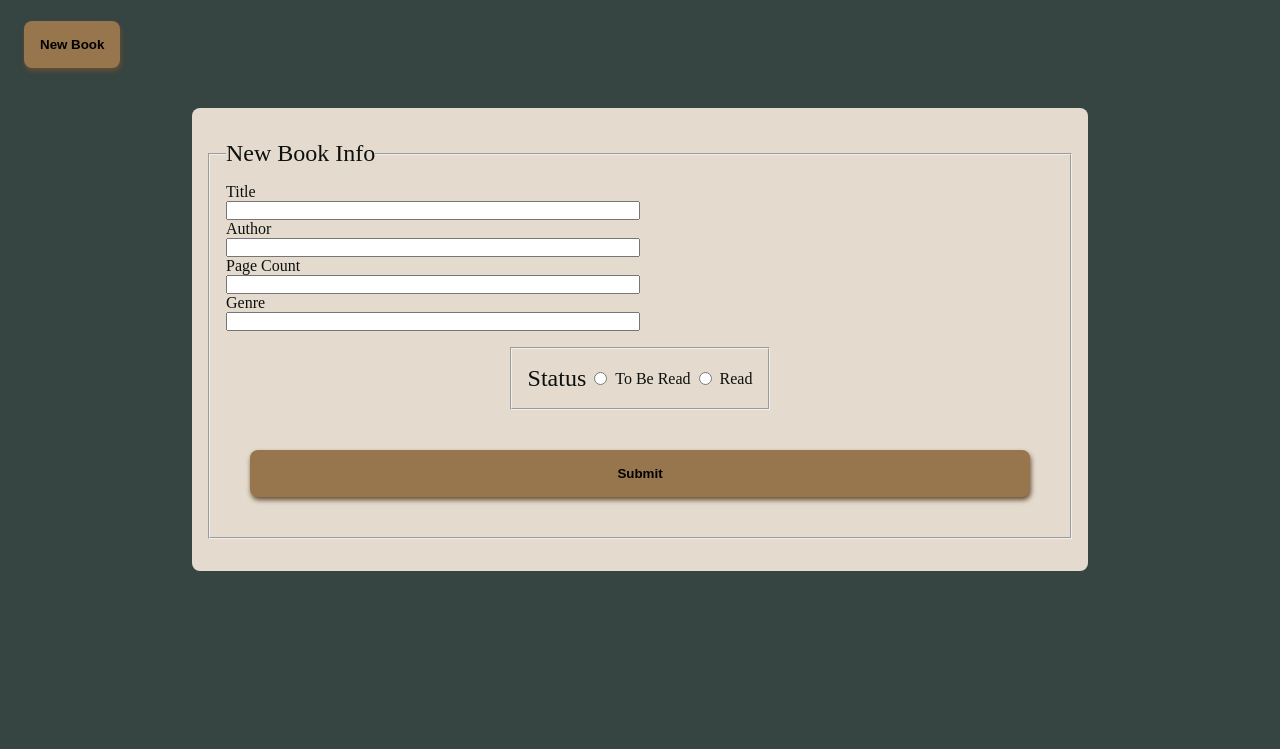
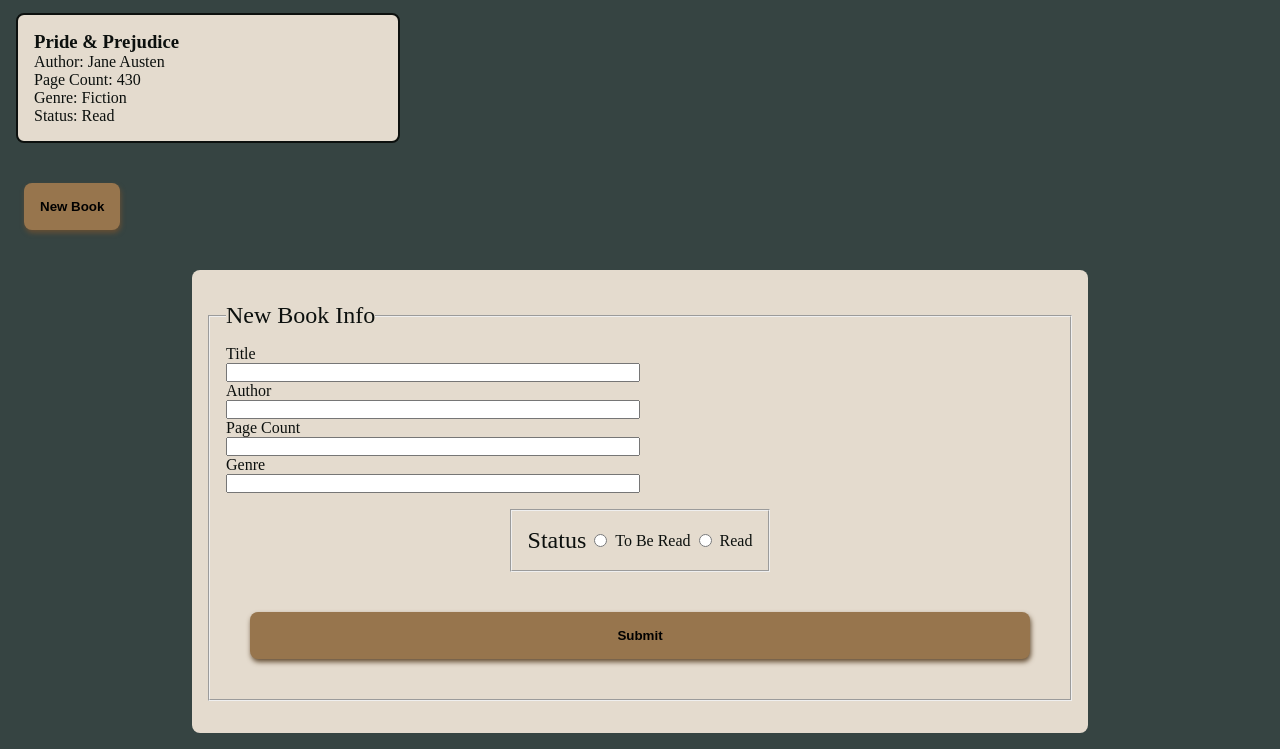
Before and after one commit to ebey04/BookShelf, a plain HTML site: page index.html in a window 1280 px wide. Shown: the part 67-816 px from the top of the page. Drawn offline with Linux system fonts and the light colour scheme.

Commit message:
feat: create function to render array & style

```diff
--- a/index.html
+++ b/index.html
@@ -6,7 +6,7 @@
     <title>the Bookshelf App</title>
 
     <link rel="stylesheet" href="styles.css">
-    <script src="script.js" defer></script>
+    <script src="main.js" defer></script>
 </head>
 <body>
     <header>
--- a/main.js
+++ b/main.js
@@ -1,6 +1,12 @@
-const library = document.getElementById("library");
-
-const booksArray = [];
+const booksArray = [
+    {
+    title: "Pride & Prejudice",
+    author: "Jane Austen",
+    pages: 430,
+    genre: "Fiction",
+    status: "Read",
+    }
+];
 
 function Book(title, author, pages, genre, status) {
     this.title = title;
@@ -9,9 +15,44 @@ function Book(title, author, pages, genre, status) {
     this.genre = genre;
     this.status = status;
     this.id = crypto.randomUUID();
-}
+    }
 
 function addBookToLibrary(title, author, pages, genre, status) {
     const newBook = new Book(title, author, pages, genre, status);
     booksArray.push(newBook);
 }
+
+function libraryShow() {
+    const libraryContainer = document.getElementById("library");
+  libraryContainer.innerHTML = ""; // clear existing content
+
+    for (let book of booksArray) {
+    const title = document.createElement("h3");
+    title.textContent = book.title;
+
+    const author = document.createElement("p");
+    author.innerHTML = `<span class="bold">Author:</span> ${book.author}`;
+
+    const pages = document.createElement("p");
+    pages.innerHTML = `<span class="bold">Page Count:</span> ${book.pages}`;
+
+    const genre = document.createElement("p");
+    genre.innerHTML = `<span class="bold">Genre:</span> ${book.genre}`;
+
+    const status = document.createElement("p");
+    status.innerHTML = `<span class="bold">Status:</span> ${book.status}`;
+
+    const bookCard = document.createElement("div");
+    bookCard.classList.add("book-card");
+
+    bookCard.appendChild(title);
+    bookCard.appendChild(author);
+    bookCard.appendChild(pages);
+    bookCard.appendChild(genre);
+    bookCard.appendChild(status);
+
+    library.appendChild(bookCard);
+    }
+}
+
+libraryShow();
--- a/styles.css
+++ b/styles.css
@@ -7,6 +7,8 @@
 :root{
     --text-color: #c2ad90;
     --button-color: #97754d;
+    --secondary-color: #e4dbce;
+    --secondary-text: #0c100e;
 }
 
 body{
@@ -22,7 +24,13 @@ header{
 }
 
 #library{
-
+    color: var(--secondary-text);
+    border: 2px solid var(--secondary-text);
+    border-radius: 8px;
+    padding: 1rem;
+    margin: 1rem;
+    width: 30%;
+    background-color: var(--secondary-color) ;
 }
 
 .btn{
@@ -36,8 +44,8 @@ header{
 }
 
 form{
-    background-color: #e4dbce;
-    color: #0c100e;
+    background-color: var(--secondary-color);
+    color: var(--secondary-text);
     border-radius: 8px;
     padding: 1rem;
     margin: 1rem auto;
```
